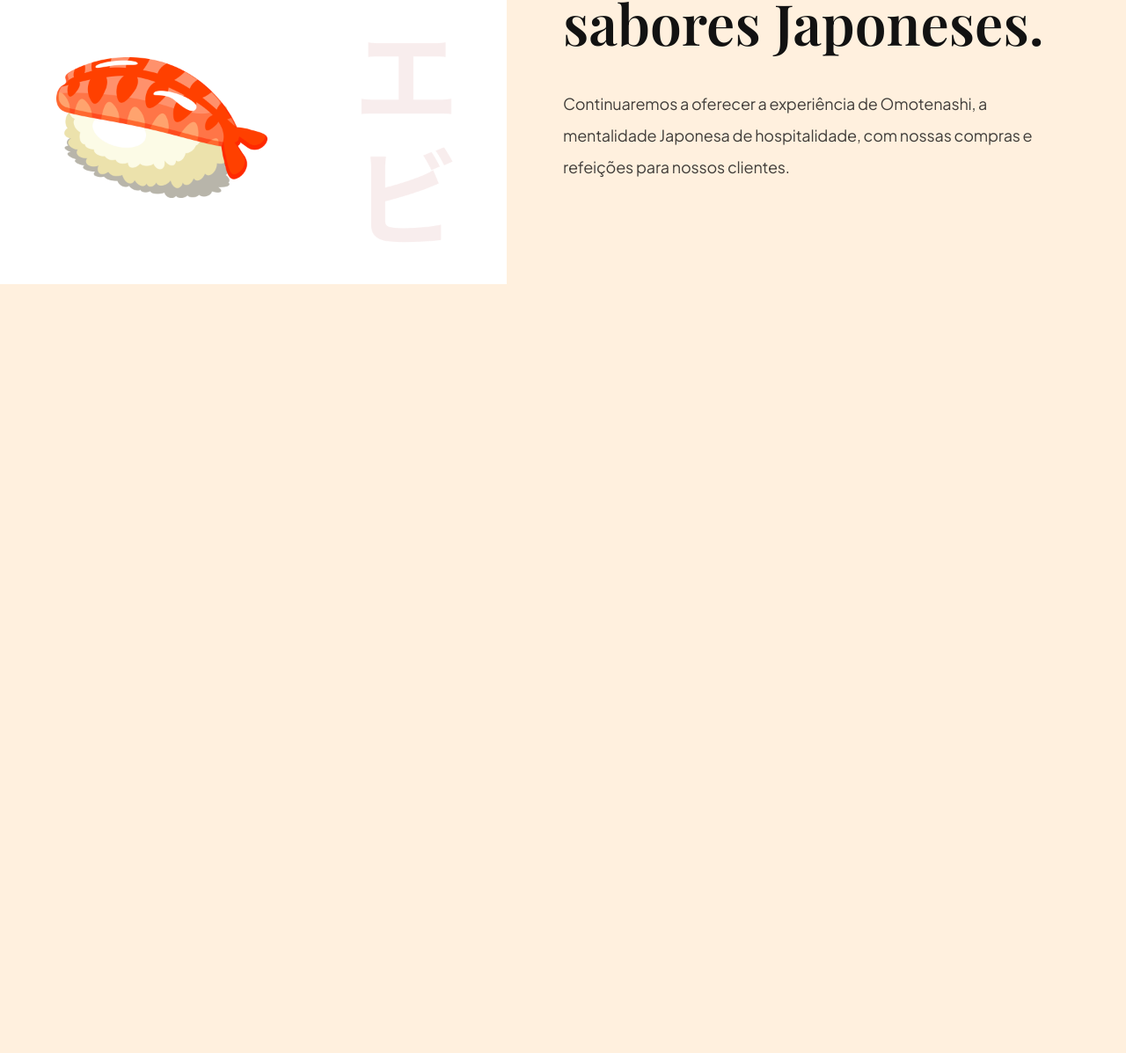
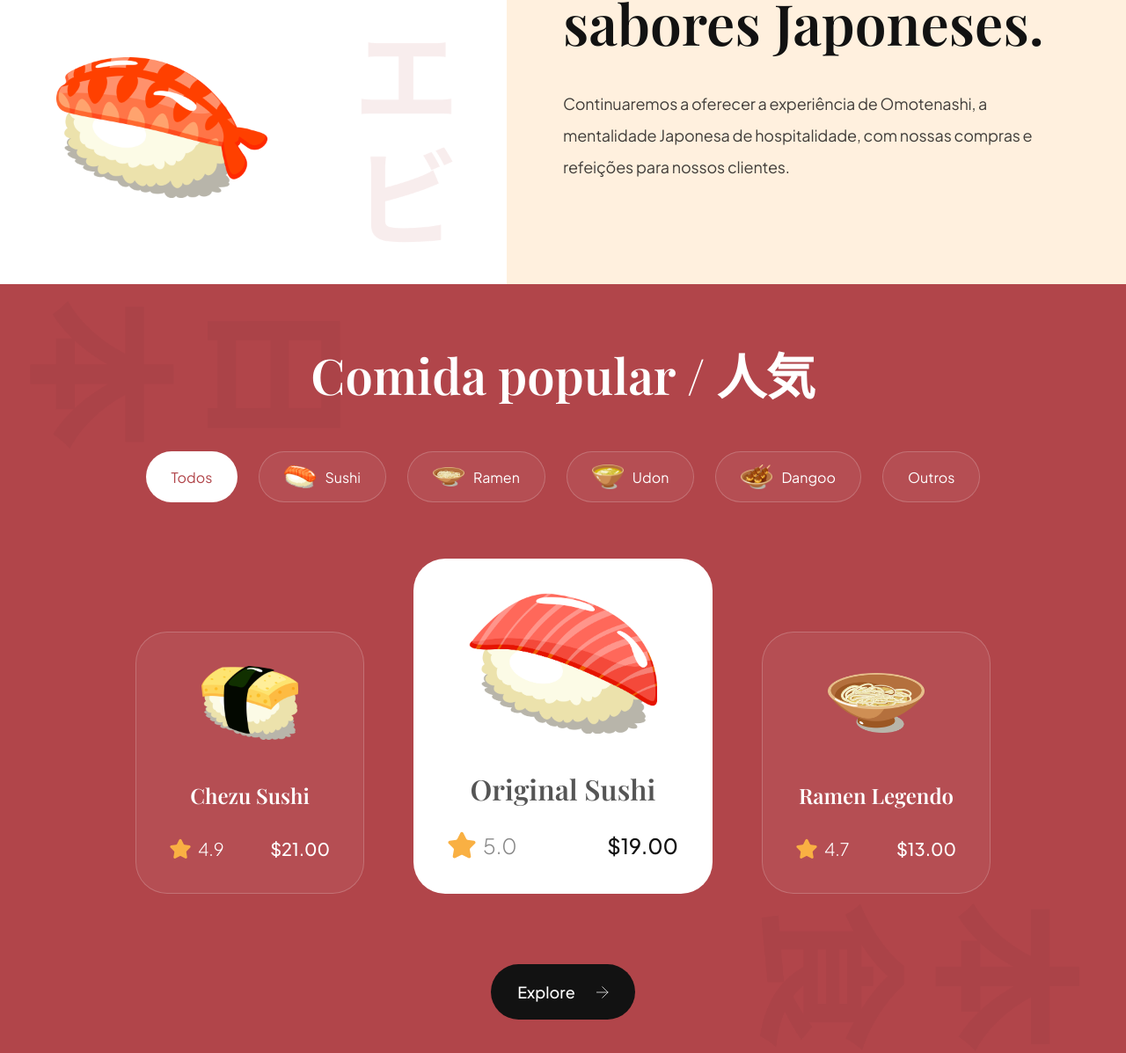
Before and after one commit to LucasAnacleto/sushi, a website built with Vite: page index.html in a window 1280 px wide. Shown: the part 1247-2444 px from the top of the page at 88% size. Before the commit the page ends 1570 px from the top, so only its background shows below. Built offline with nearby package versions, Linux system fonts and the light colour scheme.

Commit message:
Popular Section

```diff
--- a/css/sections/popular.css
+++ b/css/sections/popular.css
@@ -0,0 +1,198 @@
+.popular-foods {
+    padding: 64px;
+
+    display: flex;
+    flex-direction: column;
+
+    background-color: var(--primary-color);
+    background-image: url("../../assets/popular_bg.png");
+    background-position: center;
+    background-repeat: no-repeat;
+    background-size: contain;
+
+    overflow: hidden;
+  }
+
+  .popular-foods__title {
+    font-size: 56px;
+    font-family: var(--playfair-display);
+    font-weight: 600;
+    line-height: 78px;
+    color: #fff;
+    text-align: center;
+  }
+
+  .popular-foods__filters {
+    margin-top: 48px;
+    max-width: 100%;
+    overflow-x: auto;
+
+    display: flex;
+    justify-content: center;
+    gap: 24px;
+  }
+
+  .popular-foods__filter-btn {
+    padding: 10px 28px;
+
+    display: flex;
+    flex-direction: row;
+    align-items: center;
+    gap: 10px;
+
+    background: rgba(255, 255, 255, 0.05);
+    border: 1px solid rgba(255, 255, 255, 0.2);
+    border-radius: 46px;
+
+    font-size: 16px;
+    font-weight: 300px;
+    line-height: 25px;
+    font-family: var(--plus-jakarta-sans);
+    color: #fff;
+    cursor: pointer;
+  }
+
+  .popular-foods__filter-btn img {
+    width: 36px;
+    height: 36px;
+    object-fit: contain;
+  }
+
+  .popular-foods__filter-btn.active {
+    background: #fff;
+    color: var(--primary-color)
+  }
+
+  .popular-foods__filter-btn:hover {
+    background: #fff;
+    color: var(--primary-color)
+  }
+
+  .popular-foods__catalogue {
+    margin-top: 64px;
+
+    display: flex;
+    justify-content: center;
+    align-items: flex-end;
+    flex-wrap: wrap;
+    gap: 56px;
+  }
+
+  .popular-foods__button {
+    width: fit-content;
+
+    padding: 20px 30px;
+    margin: 80px auto 0;
+
+    font-weight: 500;
+    font-size: 18px;
+    line-height: 23px;
+    font-family: var(--plus-jakarta-sans);
+    color: #fff;
+
+    border: none;
+    outline: none;
+    background: var(--secondary-color);
+    border-radius: 64px;
+    cursor: pointer;
+  }
+
+  .popular-foods__button img {
+    width: 14px;
+    height: 14px;
+    object-fit: contain;
+
+    margin-left: 21px;
+  }
+
+  .popular-foods__card {
+    padding: 38px;
+    min-width: 260px;
+    height: fit-content;
+
+    display: flex;
+    align-items: center;
+    flex-direction: column;
+
+    border-radius: 36px;
+    background: rgba(255, 255, 255, 0.05);
+    border: 1px solid rgba(255, 255, 255, 0.2);
+  }
+
+  .popular-foods__card-image {
+    width: 110px;
+    height: 84px;
+    object-fit: contain;
+  }
+
+  .popular-foods__card-title {
+    margin-top: 47px;
+
+    font-weight: 600;
+    font-size: 24px;
+    line-height: 32px;
+    font-family: var(--playfair-display);
+    color: #fff;
+    text-align: center;
+  }
+
+  .popular-foods__card-details {
+    width: 100%;
+    margin-top: 32px;
+  }
+
+  .popular-foods__card-rating {
+    display: flex;
+    align-items: center;
+    gap: 8px;
+  }
+
+  .popular-foods__card-rating img {
+    width: 24px;
+    height: 24px;
+    object-fit: contain;
+  }
+
+  .popular-foods__card-rating p {
+    font-size: 20px;
+    font-weight: 300;
+    font-family: var(--plus-jakarta-sans);
+    color: #fff;
+  }
+
+  .popular-foods__card-price {
+    font-size: 20px;
+    font-weight: 500;
+    font-family: var(--plus-jakarta-sans);
+    color: #fff;
+  }
+
+  .popular-foods__card.active-card {
+    background: #fff;
+    min-width: 340px;
+  }
+
+  .popular-foods__card.active-card .popular-foods__card-image {
+    width: 214px;
+    height: 160px;
+  }
+
+  .popular-foods__card.active-card .popular-foods__card-title {
+    color: var(--black-500);
+    font-size: 32px;
+  }
+
+  .popular-foods__card.active-card .popular-foods__card-rating img {
+    width: 32px;
+    height: 32px;
+  }
+
+  .popular-foods__card.active-card .popular-foods__card-rating p {
+    font-size: 24px;
+    color: var(--gray-100);
+  }
+
+  .popular-foods__card.active-card .popular-foods__card-price {
+    font-size: 24px;
+    color: var(--secondary-color)
+  }
--- a/index.html
+++ b/index.html
@@ -110,6 +110,81 @@
     </div>
   </section>
 
+  <section class="popular-foods" id="menu">
+    <h2 class="popular-foods__title">Comida popular / 人気</h2>
+
+    <div class="popular-foods__filters sushi__hide-scrollbar">
+      <button class="popular-foods__filter-btn active">Todos</button>
+      <button class="popular-foods__filter-btn">
+        <img src="/assets/sushi-9.png" alt="sushi 9" />
+        Sushi
+      </button>
+      <button class="popular-foods__filter-btn">
+        <img src="/assets/sushi-8.png" alt="sushi 8" />
+        Ramen
+      </button>
+      <button class="popular-foods__filter-btn">
+        <img src="/assets/sushi-7.png" alt="sushi 7" />
+        Udon
+      </button>
+      <button class="popular-foods__filter-btn">
+        <img src="/assets/sushi-6.png" alt="sushi 6" />
+        Dangoo
+      </button>
+      <button class="popular-foods__filter-btn">Outros</button>
+    </div>
+
+    <div class="popular-foods__catalogue">
+      <article class="popular-foods__card">
+        <img class="popular-foods__card-image" src="assets/sushi-12.png" alt="sushi-12" />
+        <h4 class="popular-foods__card-title">Chezu Sushi</h4>
+
+        <div class="popular-foods__card-details flex-between">
+          <div class="popular-foods__card-rating">
+            <img src="assets/star.svg" alt="star" />
+            <p>4.9</p>
+          </div>
+
+          <p class="popular-foods__card-price">$21.00</p>
+        </div>
+      </article>
+
+      <article class="popular-foods__card active-card">
+        <img class="popular-foods__card-image" src="assets/sushi-11.png" alt="sushi-11" />
+        <h4 class="popular-foods__card-title">Original Sushi</h4>
+
+        <div class="popular-foods__card-details flex-between">
+          <div class="popular-foods__card-rating">
+            <img src="assets/star.svg" alt="star" />
+            <p>5.0</p>
+          </div>
+
+          <p class="popular-foods__card-price">$19.00</p>
+        </div>
+      </article>
+
+      <article class="popular-foods__card">
+        <img class="popular-foods__card-image" src="assets/sushi-10.png" alt="sushi-10" />
+        <h4 class="popular-foods__card-title">Ramen Legendo</h4>
+
+        <div class="popular-foods__card-details flex-between">
+          <div class="popular-foods__card-rating">
+            <img src="assets/star.svg" alt="star" />
+            <p>4.7</p>
+          </div>
+
+          <p class="popular-foods__card-price">$13.00</p>
+        </div>
+      </article>
+    </div>
+
+    <button class="popular-foods__button">
+      Explore
+      <img src="/assets/arrow-right.svg" alt="arrow-right" />
+    </button>
+
+  </section>
+
 
   <script src="js/script.js" type="module"></script>
 
```
